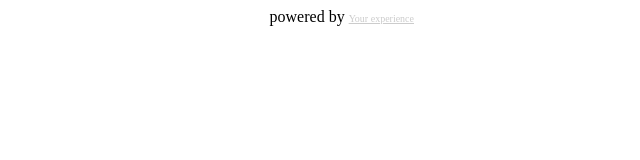
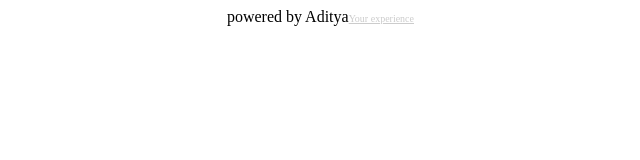
Before and after one commit to YourExperience/yourexperience.github.io, a plain HTML site: page index.html in a window 1280 px wide. Shown: the full height of the page, 94-734 px from the left. Drawn offline with Linux system fonts and the light colour scheme.

Commit message:
demo text

```diff
--- a/index.html
+++ b/index.html
@@ -41,5 +41,5 @@ rssfeed_cache = "3b7d63fff7edabbaa7e5d09b9b07a11f";
 </script>
 <script type="text/javascript" src="https://feed.surfing-waves.com/js/rss-feed.js"></script>
 <!-- The link below helps keep this service FREE, and helps other people find the SW widget. Please be cool and keep it! Thanks. -->
-<div style="text-align:right; width:500px;">powered by <a href="https://yourexperience.github.io" rel="noopener" target="_blank" style="color:#ccc;font-size:10px">Your experience</a></div>
+<div style="text-align:right; width:500px;">powered by Aditya<a href="https://yourexperience.github.io" rel="noopener" target="_blank" style="color:#ccc;font-size:10px">Your experience</a></div>
 <!-- end sw-rss-feed code -->
```
